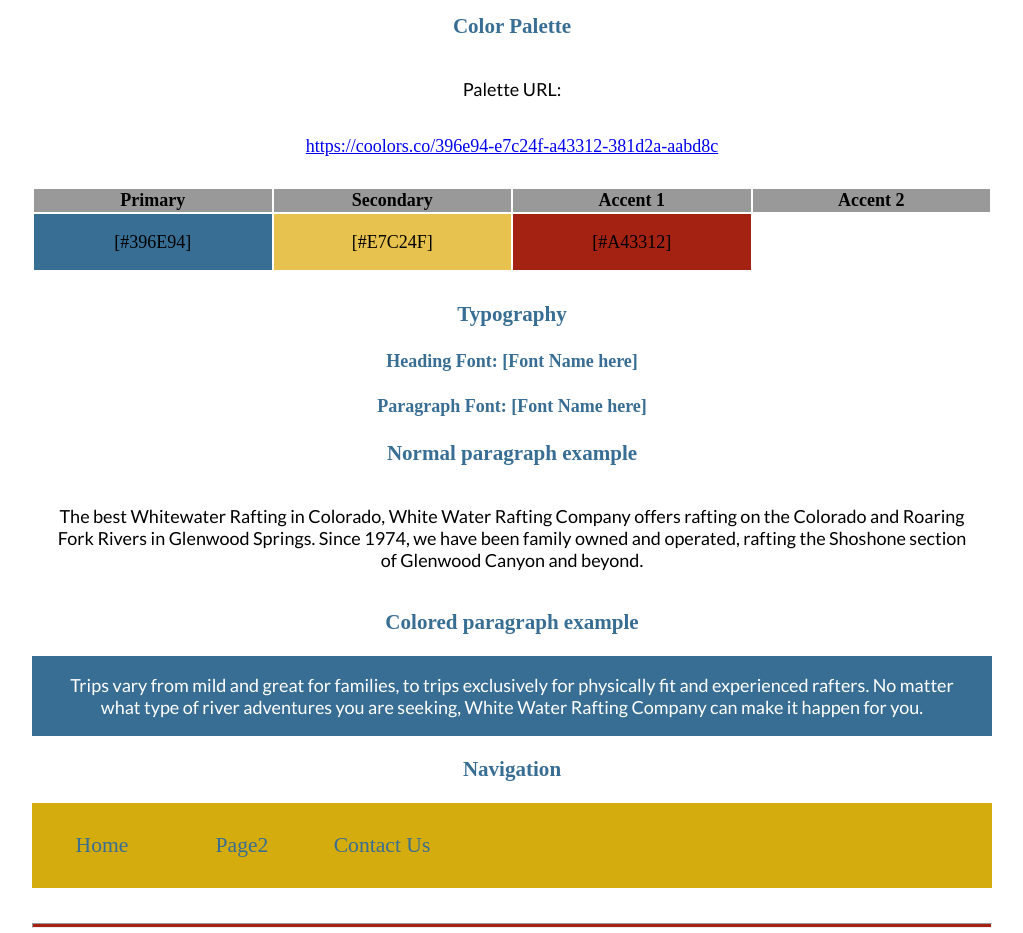
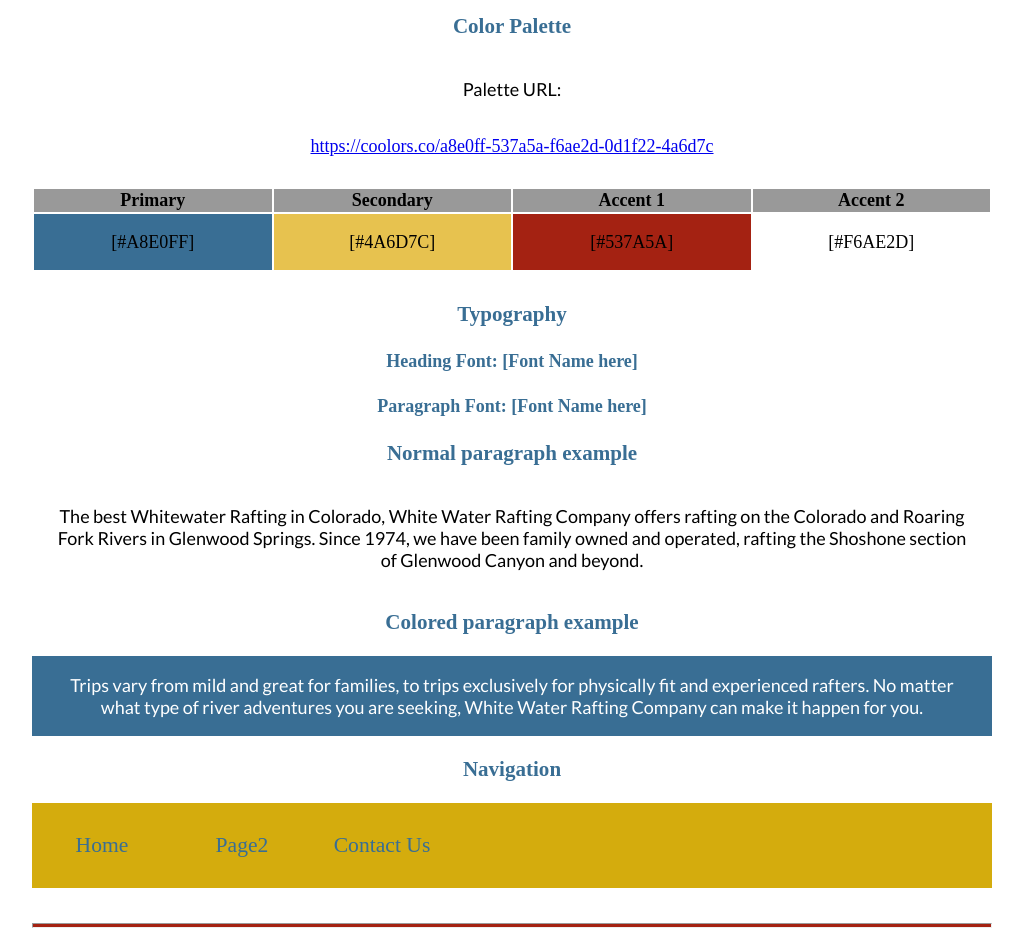
Before and after one commit to mck06016/wdd130, a plain HTML site: page wwr/site-plan-rafting.html in a window 1280 px wide. Shown: the part 1260-2193 px from the top of the page, without its empty margins (128-1151 px from the left). Drawn offline with Linux system fonts and the light colour scheme; a web font is replaced by a local one.

Commit message:
Update Colors

```diff
--- a/wwr/site-plan-rafting.html
+++ b/wwr/site-plan-rafting.html
@@ -61,9 +61,9 @@
       <!-- Copy and paste the URL to your finished palette below. Replace the href value that is there with yours. Make sure to paste it into both the href value and the content text of the <a> tag -->
       <p>Palette URL:</p>
       <a
-        href="https://coolors.co/396e94-e7c24f-a43312-381d2a-aabd8c"
+        href="https://coolors.co/a8e0ff-537a5a-f6ae2d-0d1f22-4a6d7c"
         target="_blank"
-        >https://coolors.co/396e94-e7c24f-a43312-381d2a-aabd8c</a
+        >https://coolors.co/a8e0ff-537a5a-f6ae2d-0d1f22-4a6d7c</a
       >
 
       <table class="colors">
@@ -75,10 +75,10 @@
         </tr>
         <!-- Replace the numbers in the boxes below with your hex color codes. Then switch to the site-plan.css file and change your colors there as well. -->
         <tr>
-          <td class="primary">[#396E94]</td>
-          <td class="secondary">[#E7C24F]</td>
-          <td class="accent1">[#A43312]</td>
-          <td class="accent2"></td>
+          <td class="primary">[#A8E0FF]</td>
+          <td class="secondary">[#4A6D7C]</td>
+          <td class="accent1">[#537A5A]</td>
+          <td class="accent2">[#F6AE2D]</td>
         </tr>
       </table>
 
```
